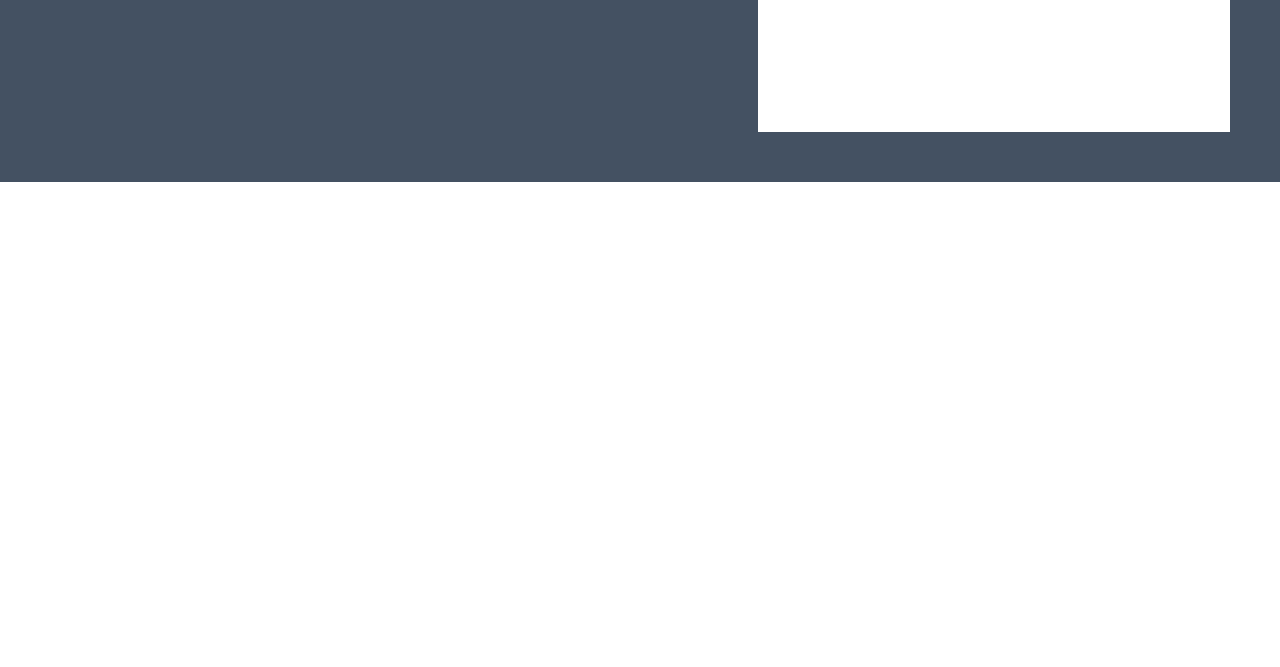
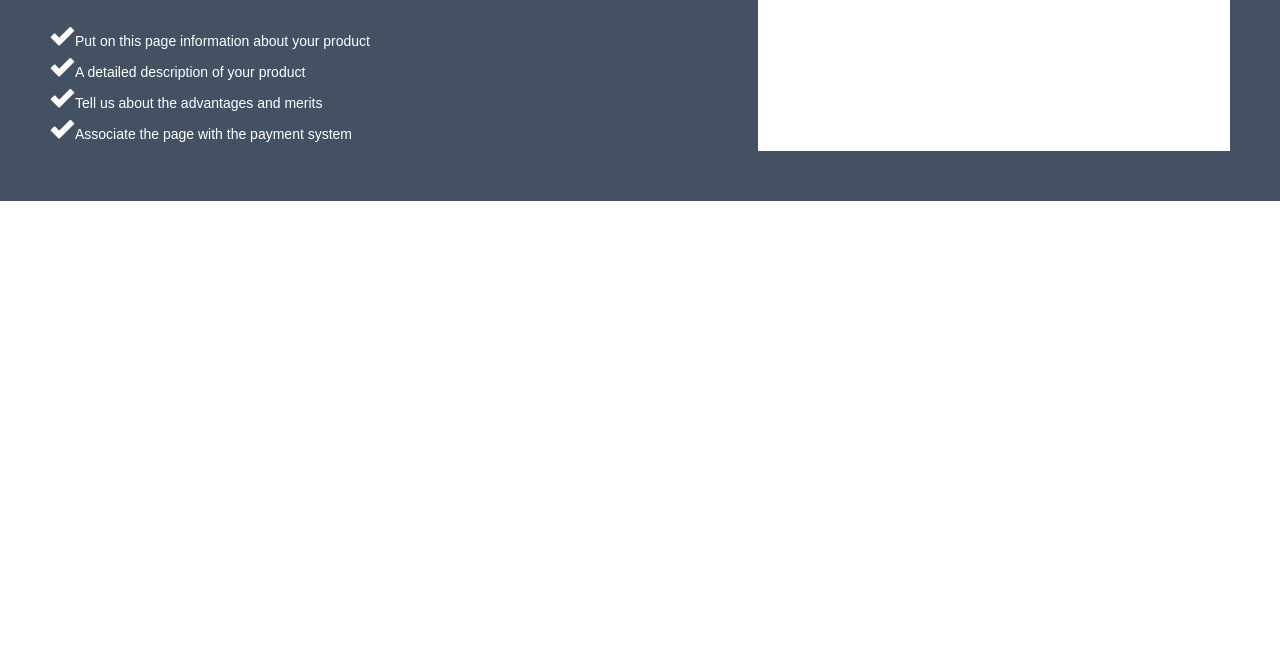
Before and after one commit to ctacello/my_first_project, a plain HTML site: page index.html in a window 1280 px wide. Shown: the part 133-800 px from the top of the page. Drawn offline with Linux system fonts and the light colour scheme.

Commit message:
fix errors in main.css

```diff
--- a/css/main.css
+++ b/css/main.css
@@ -1,8 +1,32 @@
 body {
     font-family: Arial, Helvetica, sans-serif;
 }
+.main-section {
+    display: flex;
+    justify-content: space-between;
+}
+ul li {
+    font-size: 25px;
+    color: black;
+}
+.main-article_title {
+    font-size: 60px;
+    margin-bottom: 50px;
+}
+.main-article_item {
+    font-size: 14px;
+    color: white;
+    margin-bottom: 10px;
+}
+.main-article_item::before {
+    content: url(../assets/check_icon.png);
+}
+.main-article_white {
+    color: white;
+}
 .profile {
-    width: 1280;
+    width: 1280px;
+    display: block;
     margin: 0 auto;
 }
 .section {
@@ -11,25 +35,9 @@ body {
 .section_black {
     background-color: #445162;
 }
-.main-section {
-    display: flex;
-    justify-content: space-between;
-
-}
 .section_img {
     width: 40%;
-}
-.main-arcticle_title {
-    font-size: 60px;
-    margin-bottom: 50px;
 }
 .main-arctile_list  {
     font-size: 20;
 }
-.main-arcticle_white {
-    color: white;
-}
-.main-arcticle_item::before {
-    margin-bottom: 10;
-    content: url('../assets/chech_icon.png');git
-}
--- a/index.html
+++ b/index.html
@@ -4,20 +4,20 @@
     <meta charset="UTF-8">
     <meta name="viewport" content="width=device-width, initial-scale=1.0">
     <meta http-equiv="X-UA-Compatible" content="ie=edge">
-    <title>first lesson</title>
+    <title>First lesson</title>
     <link rel="stylesheet" href="css/reset.css">
     <link rel="stylesheet" href="css/main.css">
 </head>
 <body>
     <main class="profile">
             <section class="section main-section section_black">
-                <article class="main-arcticle main-arcticle_white">
-                    <h1 class="mail-arcticle_title">Product name</h1>
-                    <ul class="main-arcticle_list">
-                        <li class="main-arcticle_item::before">Put on this page information about your product</li>
-                        <li class="main-arcticle_item::before">A detailed description of your product</li>
-                        <li class="main-arcticle_item::before">Tell us about the advantages and merits</li>
-                        <li class="main-arcticle_item::before">Associate the page with the payment system</li>
+                <article class="main-article main-article_white">
+                    <h1 class="main-article_title">Product name</h1>
+                    <ul class="main-article_list">
+                        <li class="main-article_item main-article_item::before">Put on this page information about your product</li>
+                        <li class="main-article_item main-article_item::before">A detailed description of your product</li>
+                        <li class="main-article_item main-article_item::before">Tell us about the advantages and merits</li>
+                        <li class="main-article_item main-article_item::before">Associate the page with the payment system</li>
                     </ul>
                 </article>
                 <img class="section_img" src="assets/Shape_9.png" alt="main_picture">
```
